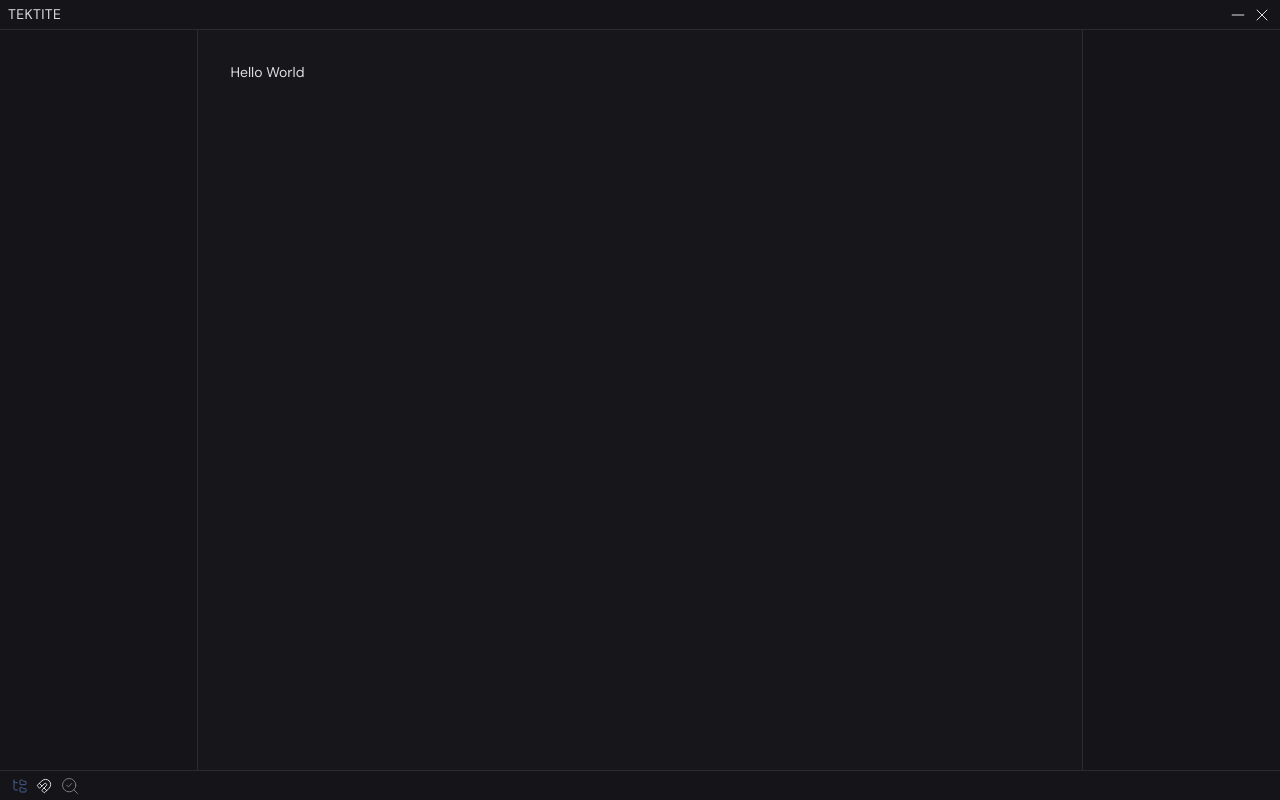
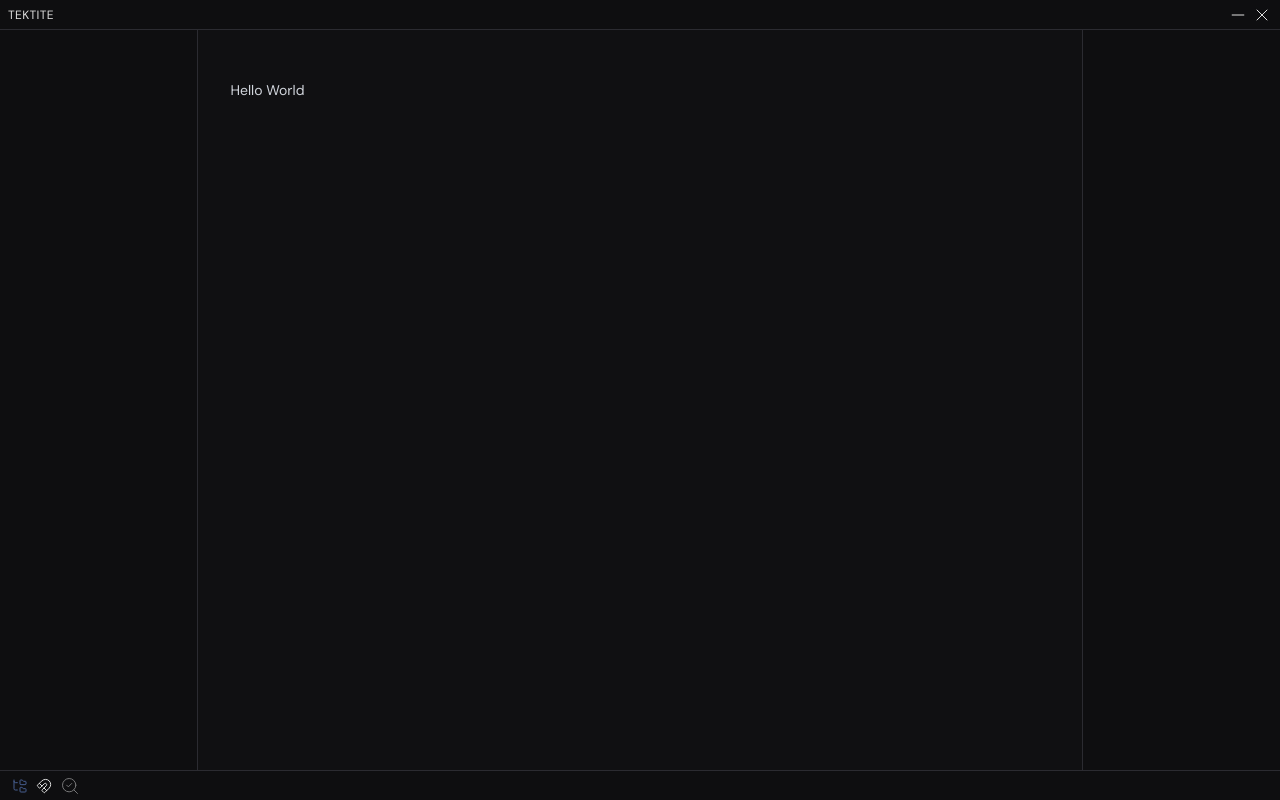
Before and after one commit to lorrehuggan/tektite, a SvelteKit app: page / in a window 1280 px wide. Built offline with nearby package versions, Linux system fonts and the light colour scheme.

Commit message:
style: refine global CSS styles and theming
- Update reset.css for better base styles
- Improve root.css with enhanced variables
- Refine theme.css for consistent theming across components

```diff
--- a/src/app/styles/reset.css
+++ b/src/app/styles/reset.css
@@ -2,11 +2,3 @@ html body {
   background-color: var(--color-surface-0);
   color: var(--color-text);
 }
-
-p {
-  font-size: var(--text-sm);
-}
-
-button {
-  cursor: pointer;
-}
--- a/src/app/styles/root.css
+++ b/src/app/styles/root.css
@@ -1,5 +1,8 @@
 @import "tailwindcss";
+@import "./reset.css";
 @import "./fonts.css";
 @import "./theme.css";
-@import "./reset.css";
 @import "./utils.css";
+@import "./editor.css";
+
+@plugin "@tailwindcss/typography";
--- a/src/app/styles/theme.css
+++ b/src/app/styles/theme.css
@@ -2,15 +2,15 @@
   /* Jellybeans Color Palette */
 
   /* Base Colors */
-  --color-base: hsl(240, 9%, 9%);
+  --color-base: hsl(240, 2%, 9%);
   --color-mantle: hsl(240, 8%, 7%);
   --color-crust: hsl(240, 10%, 5%);
 
   /* Surface Colors */
-  --color-surface-0: hsl(240, 9%, 9%);
-  --color-surface-1: hsl(240, 8%, 12%);
-  --color-surface-2: hsl(240, 7%, 15%);
-  --color-surface-3: hsl(240, 6%, 18%);
+  --color-surface-0: hsl(240, 6%, 6%);
+  --color-surface-1: hsl(240, 5%, 9%);
+  --color-surface-2: hsl(240, 4%, 12%);
+  --color-surface-3: hsl(240, 3%, 15%);
 
   /* Background Colors */
   --color-background: hsl(240, 9%, 9%);
```
